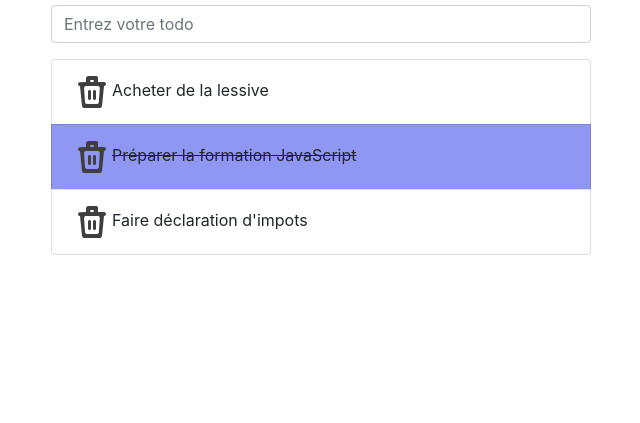
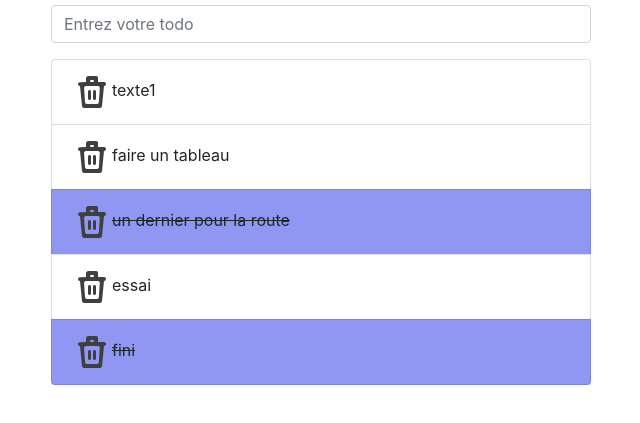
Before and after one commit to marmai-jma/JSTodo, a website: page index.html in a window 1280 px wide. Shown: the part 51-474 px from the top of the page, without its empty margins (34-674 px from the left). Drawn offline with nearby package versions, Linux system fonts and the light colour scheme.

Commit message:
liste dynamique

```diff
--- a/index.html
+++ b/index.html
@@ -19,10 +19,7 @@
             <div class="form-group">
               <input type="text" class="form-control" placeholder="Entrez votre todo">
             </div>
-            <ul class="list-group">
-              <li class="list-group-item"><img src="images\icone-delete.png" >Acheter de la lessive</li>
-              <li class="list-group-item done"><img src="images\icone-delete.png" >Préparer la formation JavaScript</li>
-              <li class="list-group-item"><img src="images\icone-delete.png" >Faire déclaration d'impots</li>
+            <ul class="list-group" id="list-todos">
             </ul>
           </form>
 
--- a/js/todo.js
+++ b/js/todo.js
@@ -1,11 +1,34 @@
 (function () {
     //récupère une référence à l'élement
-    var appElement;
+    var appElement, ul;
+    //liste des todos
+    var todos = [
+        new Todo("texte1", false),
+        new Todo("faire un tableau", false),
+        new Todo("un dernier pour la route", true),
+        new Todo("essai", false),
+        new Todo("fini", true),
+    ];
     //attend que la page soit complétement chargée pour démarer l'application.
     window.addEventListener('load', startApp);
     function startApp() {
+        // Récupère une référence aux balises HTML "stratégiques"
         appElement = document.getElementById('app');
-        //change de texte de la balise
-        appElement.textContent = "";
+        ul = document.getElementById('list-todos');
+        displayTodos();
+    }
+    function displayTodos() {
+        todos.forEach(function (todo) {
+            var li = document.createElement('li');
+            li.setAttribute('class', 'list-group-item' + (todo.etat ? ' done' : ''));
+            li.innerHTML = '<img src="images/icone-delete.png" >' + todo.texte;
+            //Récupère une référence à la liste
+            ul.appendChild(li);
+        });
+    }
+    //constructeur d'un item todo - un état à true signifie que la tache est terminee
+    function Todo(texte, etat) {
+        this.texte = texte;
+        this.etat = etat;
     }
 })();
```
Also changed, not shown: ts/todo.ts (+32 -3 lines).
